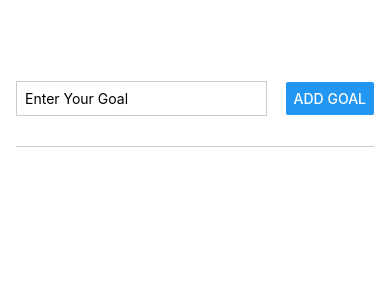
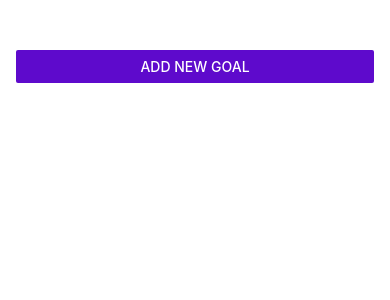
Before and after one commit to SamaanKamal/Simple-List-Of-Goals-React-Native--firstDummyApp, a React Native app: screen / in a window 390 px wide. Shown: the top 300 px of the page. Built offline with nearby package versions, Linux system fonts and the light colour scheme.

Commit message:
added modal to the form

```diff
--- a/App.js
+++ b/App.js
@@ -1,10 +1,15 @@
 import { useState } from 'react';
-import { Button, FlatList, StyleSheet, Text, TextInput, View } from 'react-native';
+import { Button, FlatList, StyleSheet, View } from 'react-native';
 import GoalItem from './components/GoalItem';
 import GoalInput from './components/GoalInput';
 
 export default function App() {
+  const [modalIsVisible,setModalIsVisible] = useState(false);
   const [goals,setGoals] = useState([]);
+
+  function startAddGoalHandler(){
+    setModalIsVisible(true);
+  }
   const addGoalHandler =(goalsList)=>{
     setGoals((currentGoals)=>{
       return [...currentGoals,{text:goalsList, id:Math.random().toString()}];
@@ -20,7 +25,8 @@ export default function App() {
   };
   return (
     <View style={styles.appContainer}>
-      <GoalInput addGoalHandler={addGoalHandler}/>
+      <Button onPress={startAddGoalHandler} title='Add New Goal' color="#5e0acc"/>
+      <GoalInput addGoalHandler={addGoalHandler} visible={modalIsVisible}/>
       <View style={styles.goalsList}>
         <FlatList data={goals} renderItem={(itemData)=>{
           return (<GoalItem text={itemData.item.text}  onDeleteItem={DeleteItemHandler} id={itemData.item.id}/>);
--- a/components/GoalInput.js
+++ b/components/GoalInput.js
@@ -1,5 +1,5 @@
 import { useState } from "react";
-import { StyleSheet,View,TextInput,Button } from "react-native";
+import { StyleSheet,View,TextInput,Button, Modal } from "react-native";
 const GoalInput =(props)=>{
     const [goalsList,setGoalsList] = useState('');
     const goalInputHandler=(enteredText)=>{
@@ -10,10 +10,12 @@ const GoalInput =(props)=>{
         setGoalsList('');
     };
     return(
-        <View style={styles.inputContainer}>
-            <TextInput style={styles.textInput} placeholder='Enter Your Goal' onChangeText={goalInputHandler} value={goalsList}/>
-            <Button title='Add Goal' onPress={addGoalHandler}/>
-        </View>
+        <Modal visible={props.visible} animationType="slide">
+            <View style={styles.inputContainer}>
+                <TextInput style={styles.textInput} placeholder='Enter Your Goal' onChangeText={goalInputHandler} value={goalsList}/>
+                <Button title='Add Goal' onPress={addGoalHandler}/>
+            </View>
+        </Modal>
     );
 };
 
```
